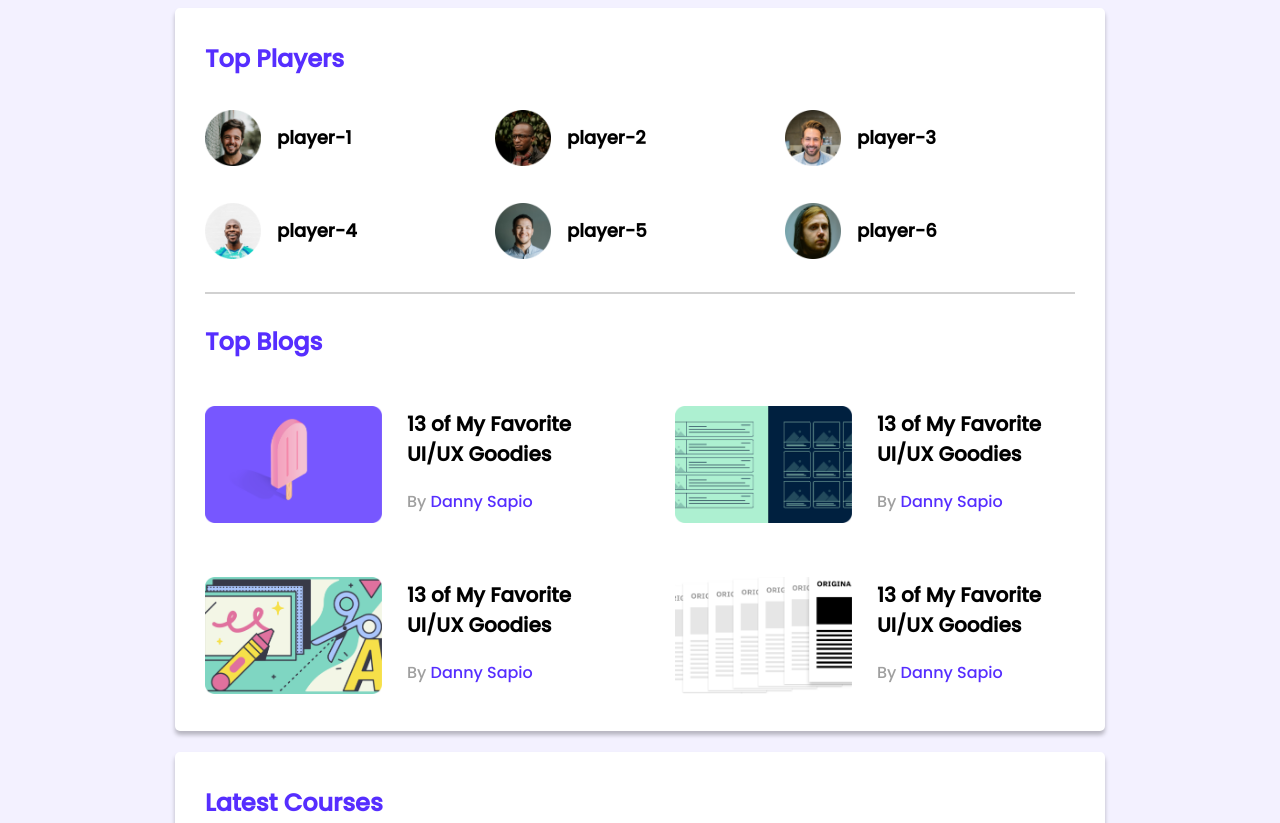
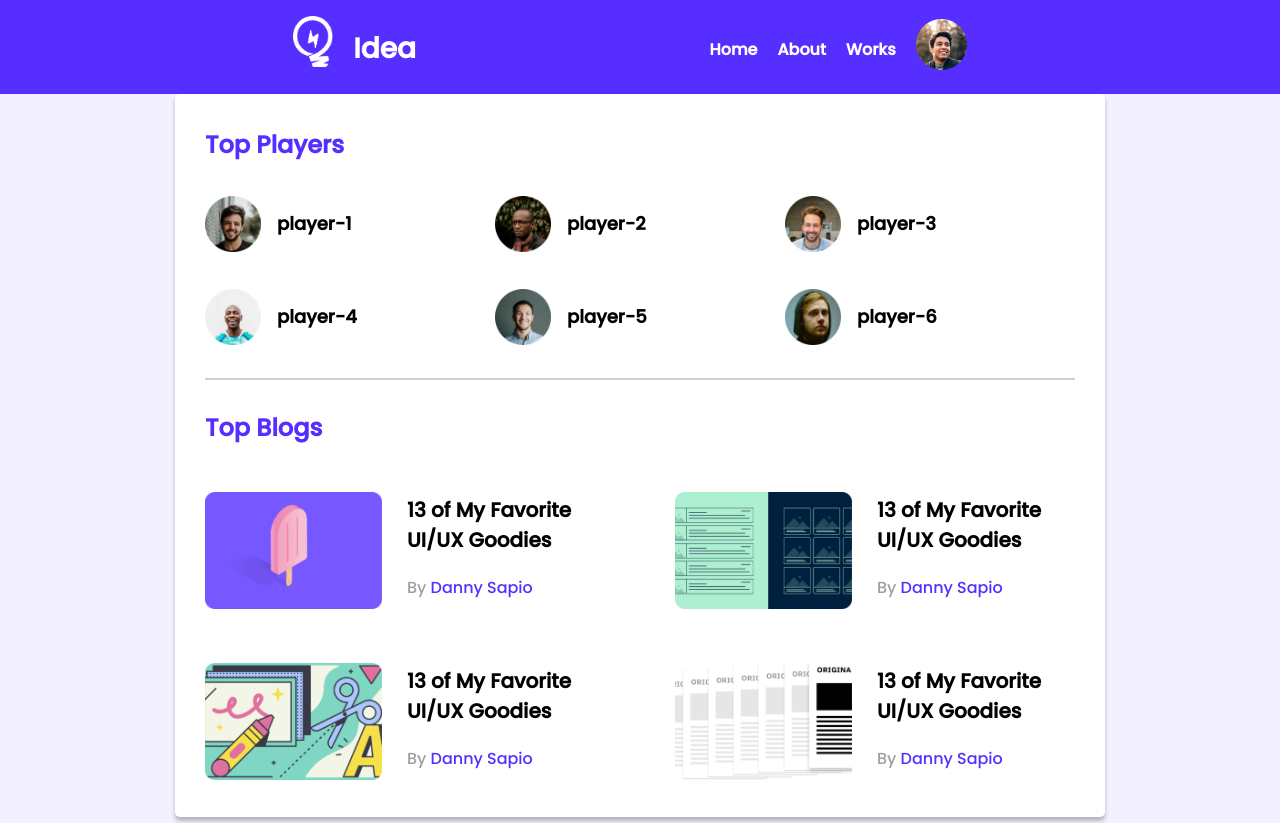
Before and after one commit to nafisbari/practice-1, a plain HTML site: page index.html in a window 1280 px wide. Shown: the top 823 px of the page. Drawn offline with Linux system fonts and the light colour scheme.

Commit message:
Nav Bar Added

```diff
--- a/index.html
+++ b/index.html
@@ -25,7 +25,31 @@
              Header start
     ----------------------------------->
     <header>
+        <nav>
 
+            <div class="navbar">
+
+                <div class="logo">
+                    <a href=""><img src="images/icons/logo.png" alt=""></i></a>
+                    <h3>Idea</h3>
+                </div>
+
+                <div class="profile">
+                    <a href="" class="profile-nav">
+                        <h3>Home</h3>
+                    </a>
+                    <a href="" class="profile-nav">
+                        <h3>About</h3>
+                    </a>
+                    <a href="" class="profile-nav">
+                        <h3>Works</h3>
+                    </a>
+                    <a href=""><img src="images/icons/profile.png" alt=""></a>
+                </div>
+            </div>
+
+
+        </nav>
     </header>
     <!----------------------------------
              Header End
--- a/styles/style.css
+++ b/styles/style.css
@@ -3,6 +3,7 @@
 body {
     font-family: 'Poppins', sans-serif;
     background-color: #F3F1FF;
+    margin: 0;
 }
 main{
     display: flex;
@@ -23,6 +24,56 @@ hr{
     margin-top: 30px;
     margin-bottom: 30px;
 }
+
+/*--------------------
+    Nav Bar
+---------------------*/
+header{
+    background-color: #562EFF;
+    /* margin: 0; */
+    height: 94px;
+}
+.navbar{
+    display: flex;
+    justify-content: space-evenly;
+
+}
+nav a {
+    text-decoration: none;
+    color: black;
+    font-size: 1.5em;
+    margin-right: 20px;
+}
+.logo img{
+    width: 40px;
+    height: 51px;
+}
+
+.profile{
+    align-items: center;
+}
+.logo{
+     display: flex;
+    align-items: center;
+    font-size: 24px;
+    color: #FFFFFF;
+}
+.profile{
+    display: flex;
+    align-items: center;
+
+}
+ .profile h3{
+    font-size: 16px;
+    color: #FFFFFF;
+ }
+
+ .profile-nav:hover {
+     padding: 15px;
+     background-color: #9F9F9F;
+
+ }
+
 /*--------------------
     Top Player
 ---------------------*/
@@ -140,6 +191,12 @@ hr{
     Media Querry
 ---------------------*/
 @media only screen and (max-width: 688px) {
+    .profile-nav{
+        display: none;
+    }
+    .navbar{
+     justify-content: space-between;
+    }
     .container{
         width: 100%;
         margin-left: 15px;
@@ -166,6 +223,7 @@ hr{
 
 }
 @media only screen and (min-width: 689px) and (max-width: 992px) {
+
     .container{
         width: 100%;
     }
@@ -181,3 +239,6 @@ hr{
 
 
 }
+/*  */
+/*  */
+/*  */
```
Also changed, not shown: 2 other files.
